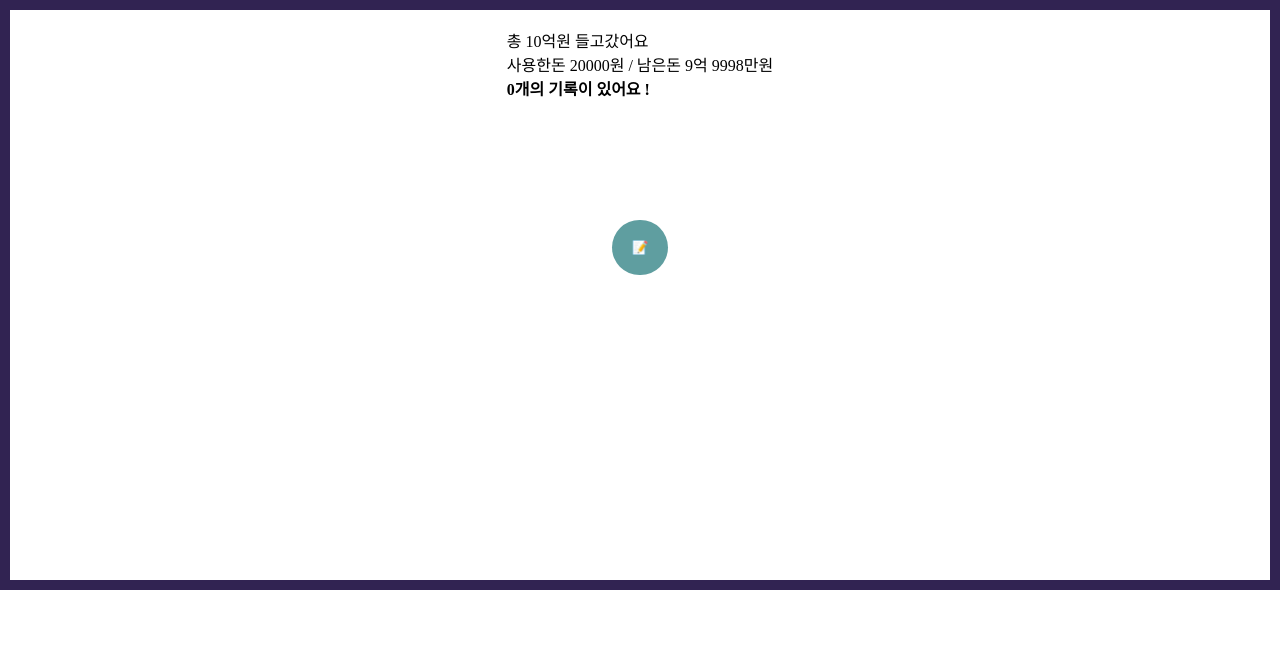
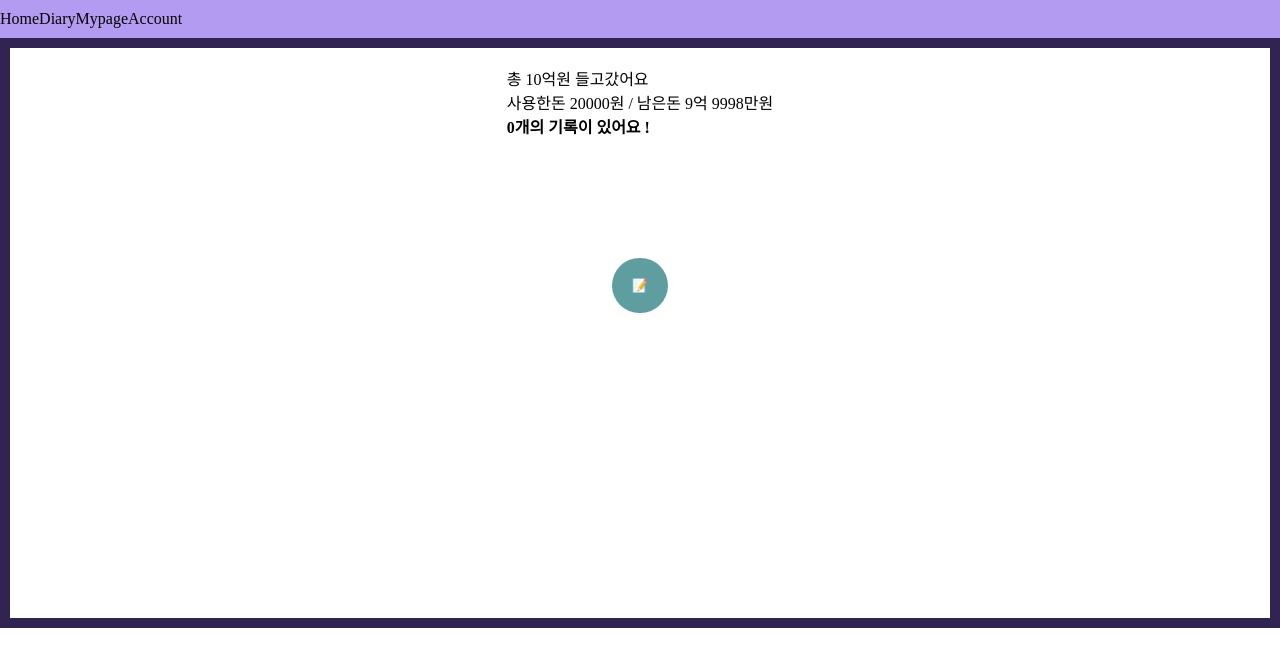
Before and after one commit to codestates/just-moment-trip, a React app in the folder client/: page /Account in a window 1280 px wide. Shown: the top 666 px of the page. Built offline with nearby package versions, Linux system fonts and the light colour scheme.

Commit message:
feat:Accout & Diary Navbar 붙이기

```diff
--- a/client/src/components/Account/AccountStore.js
+++ b/client/src/components/Account/AccountStore.js
@@ -75,7 +75,7 @@ function AccountStore() {
           id: dataId.current,
         },
       });
-      console.log(accountData);
+      dataId.current += 1;
     },
     [data],
   );
--- a/client/src/components/Account/AccountWriteUp.js
+++ b/client/src/components/Account/AccountWriteUp.js
@@ -82,7 +82,7 @@ function AccountWriteUp({ onCreate, openModalHandler }) {
       memo: '',
       category: '교통비',
     });
-    console.log(state);
+    console.log('AccountWriteUp', state);
     openModalHandler(false);
   };
 
--- a/client/src/components/Diary/DiaryStore.js
+++ b/client/src/components/Diary/DiaryStore.js
@@ -45,7 +45,7 @@ function DiaryStore() {
 
   useEffect(() => {
     setTimeout(() => {
-      console.log('실수하지마라 제발');
+      console.log('울부짖어라 도토잠보여 🐘');
     }, 1500);
   }, []);
 
--- a/client/src/components/common/Layout.js
+++ b/client/src/components/common/Layout.js
@@ -3,11 +3,11 @@ import styled from 'styled-components';
 
 import Navbar from './Navbar';
 
-function Layout({ Children }) {
+function Layout({ children }) {
   return (
     <>
       <Navbar />
-      <main> {Children}</main>
+      {children}
     </>
   );
 }
--- a/client/src/components/common/Navbar.js
+++ b/client/src/components/common/Navbar.js
@@ -5,12 +5,14 @@ import styled from 'styled-components';
 
 const NavbarBox = styled.div`
   display: flex;
-  height: 10%;
+  padding: 10 0px;
+  width: 100%;
+  background-color: #b39bf2;
 `;
 
 function Navbar() {
   return (
-    <div className="Navbar">
+    <NavbarBox>
       <div className="Navbar_1">
         <Link style={{ textDecoration: 'none', color: 'black' }} to="/">
           Home
@@ -31,7 +33,7 @@ function Navbar() {
           Account
         </Link>
       </div>
-    </div>
+    </NavbarBox>
   );
 }
 
--- a/client/src/index.js
+++ b/client/src/index.js
@@ -2,6 +2,7 @@ import React from 'react';
 import ReactDOM from 'react-dom/client';
 
 import App from './App';
+import Layout from './components/common/Layout';
 
 const root = ReactDOM.createRoot(document.getElementById('root'));
 root.render(<App />);
--- a/client/src/pages/Account.js
+++ b/client/src/pages/Account.js
@@ -2,6 +2,7 @@ import React from 'react';
 import styled from 'styled-components';
 import AccountStore from '../components/Account/AccountStore';
 import AccountList from '../components/Account/AccountList';
+import Navbar from '../components/common/Navbar';
 
 const Box = styled.div`
   display: flex;
@@ -11,11 +12,14 @@ const Box = styled.div`
 
 function Account() {
   return (
-    <Box>
-      <AccountStore>
-        <AccountList />
-      </AccountStore>
-    </Box>
+    <>
+      <Navbar />
+      <Box>
+        <AccountStore>
+          <AccountList />
+        </AccountStore>
+      </Box>
+    </>
   );
 }
 
--- a/client/src/pages/Diary.js
+++ b/client/src/pages/Diary.js
@@ -2,6 +2,7 @@ import React from 'react';
 import DiaryList from '../components/Diary/DiaryList';
 import DiaryStore from '../components/Diary/DiaryStore';
 import styled from 'styled-components';
+import Navbar from '../components/common/Navbar';
 
 const Box = styled.div`
   display: flex;
@@ -11,12 +12,14 @@ const Box = styled.div`
 
 function Diary() {
   return (
-    <Box>
-      니하오!
-      <DiaryStore>
-        <DiaryList />
-      </DiaryStore>
-    </Box>
+    <>
+      <Navbar />
+      <Box>
+        <DiaryStore>
+          <DiaryList />
+        </DiaryStore>
+      </Box>
+    </>
   );
 }
 
--- a/client/src/pages/Home.css
+++ b/client/src/pages/Home.css
@@ -67,7 +67,7 @@ time,
 mark,
 audio,
 video {
-  margin: 0;
+  margin: 0px;
   padding: 0;
   border: 0;
   outline: 0;
@@ -92,7 +92,7 @@ a:hover {
 }
 
 #master {
-  font-family: "Helvetica Neue", Arial, Helvetica, sans-serif;
+  font-family: 'Helvetica Neue', Arial, Helvetica, sans-serif;
   font-size: 60px;
   line-height: 1;
   font-weight: bold;
--- a/client/src/pages/Home.js
+++ b/client/src/pages/Home.js
@@ -1,5 +1,6 @@
 import React, { useState } from 'react';
 import { Link } from 'react-router-dom';
+
 import Navbar from '../components/common/Navbar';
 import './Home.css';
 
```
